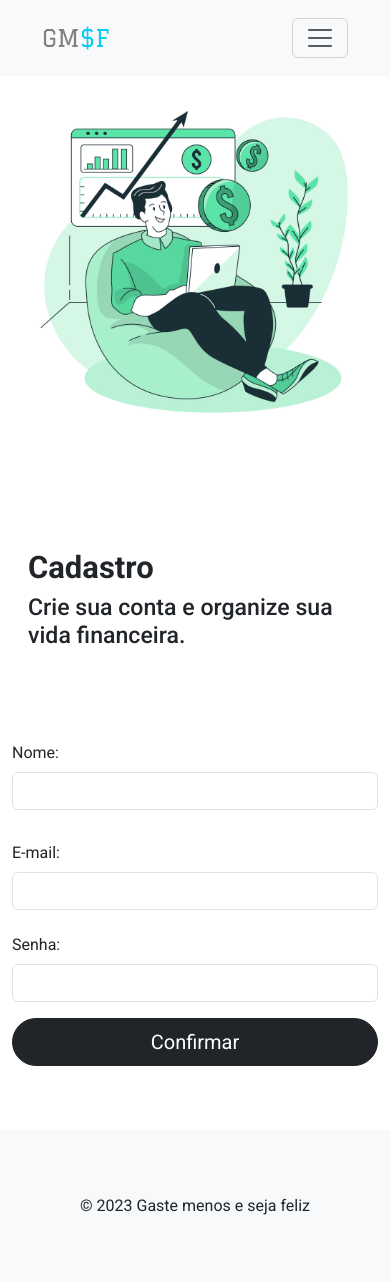
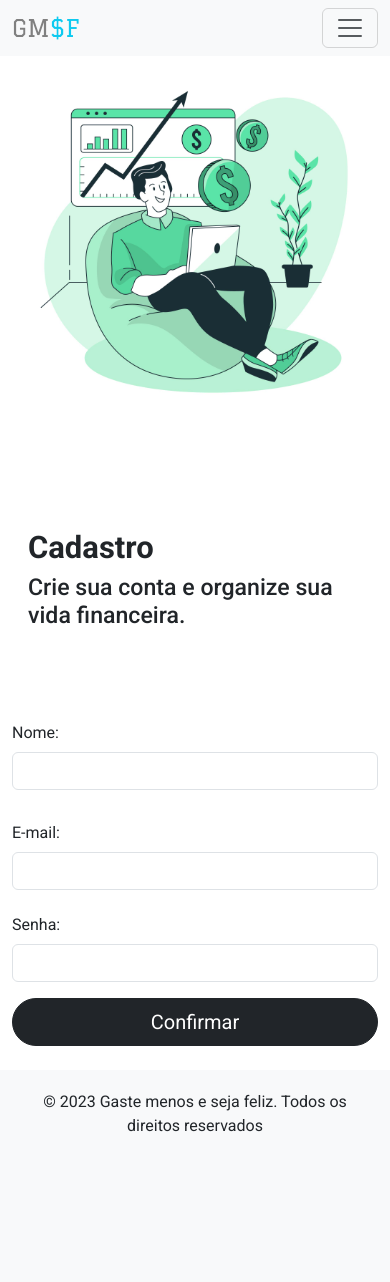
Before and after one commit to elinaldosoft/gastemenos, a Django app: page /sign-up in a window 390 px wide. After the commit the page ends 1132 px from the top, so only its background shows below. Run offline with Django 4.2, Linux system fonts and the light colour scheme; some libraries are stand-ins or nearby versions.

Commit message:
changes in menu style

```diff
--- a/templates/base.html
+++ b/templates/base.html
@@ -31,6 +31,12 @@
           justify-content: space-between;
       }
 
+      @media (max-width: 540px) {
+        .navbar {
+          padding: 5px 0px;
+      }
+      }
+
       .logo {
           font-size: 24px;
           font-family: 'Graduate', cursive;
@@ -45,6 +51,11 @@
       .menu {
           align-items: end;
           flex-grow: 0;
+      }
+
+      .username-top {
+        font-weight: 400;
+        margin: auto 3px auto 0;
       }
 
       .container {
@@ -98,6 +109,11 @@
           width: auto;
           height: auto;
       }
+
+      a:link{
+        text-decoration:none;
+      }
+
     </style>
 
     <!-- Custom styles for this template -->
@@ -119,20 +135,20 @@
               <a class="nav-item nav-link" id="navbar" href="{% url 'sign-in' %}"><button type="button" class="btn btn-outline-info cad">Entrar</button></a>
             </div>
           {% else %}
-            <small> Olá, {{ user.name }} </small>
+            <h5 class="username-top"> Olá, <span class="text-info" style="font-weight: 500;">{{ user.name }}</span></h5>
             <div class="navbar-nav">
               <!-- Menu Itens -->
-              <a class="nav-item nav-link" id="navbar" href="{% url 'logout' %}?next=sign-in"><button type="button" class="btn btn-outline-info cad">Sair</button></a>
+              <a class="nav-item nav-link" id="navbar" href="{% url 'logout' %}?next=sign-in"><button type="button" class="btn btn-outline-secondary cad">Sair</button></a>
             </div>
           {% endif %}
         </div>
       </div>
     </nav>
     {% block content %}{% endblock %}
-    <footer class="bd-footer py-5 mt-5 bg-light">
+    <footer class="bd-footer py-1 mt-2 bg-light">
       <!-- Copyright -->
       <div class="text-center p-3">
-        <span> &copy; {% now "Y" %} Gaste menos e seja feliz</span>
+        <span> &copy; {% now "Y" %} Gaste menos e seja feliz. Todos os direitos reservados</span>
       </div>
       <!-- Copyright -->
     </footer>
```
